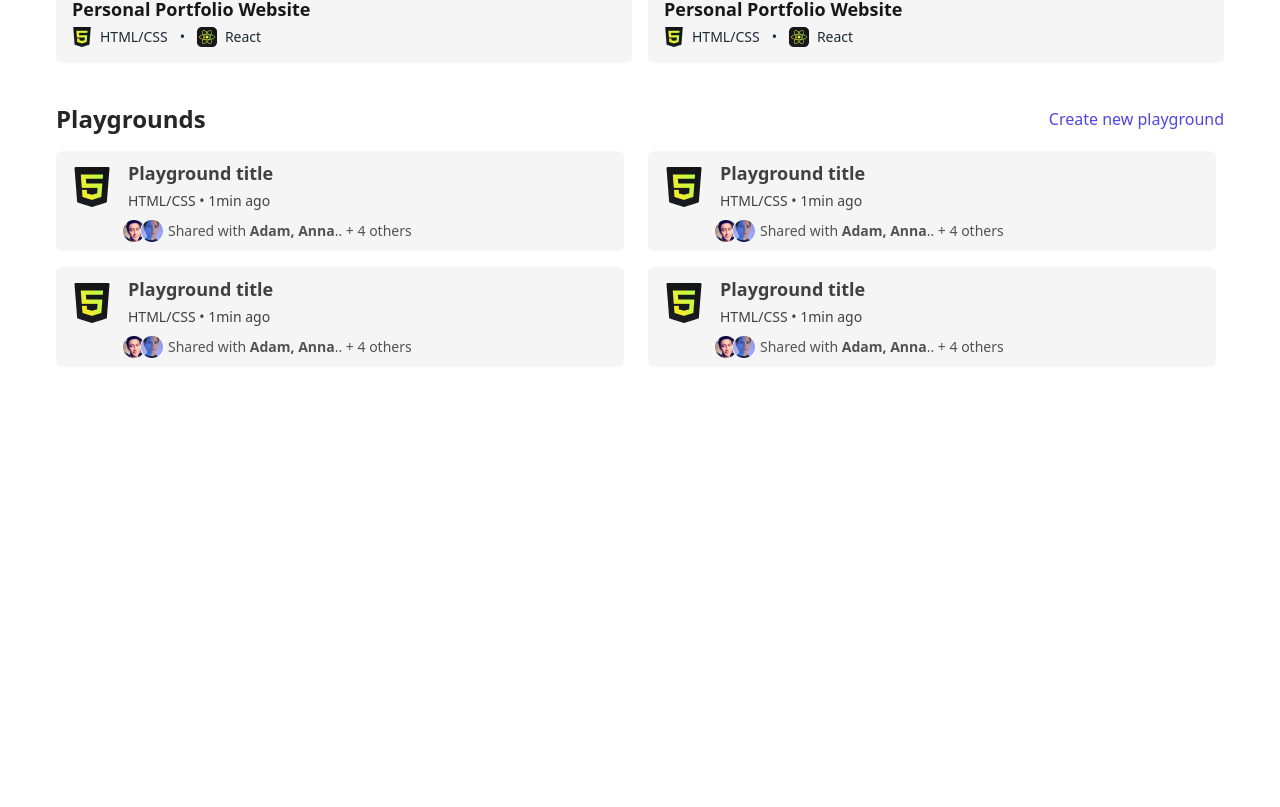
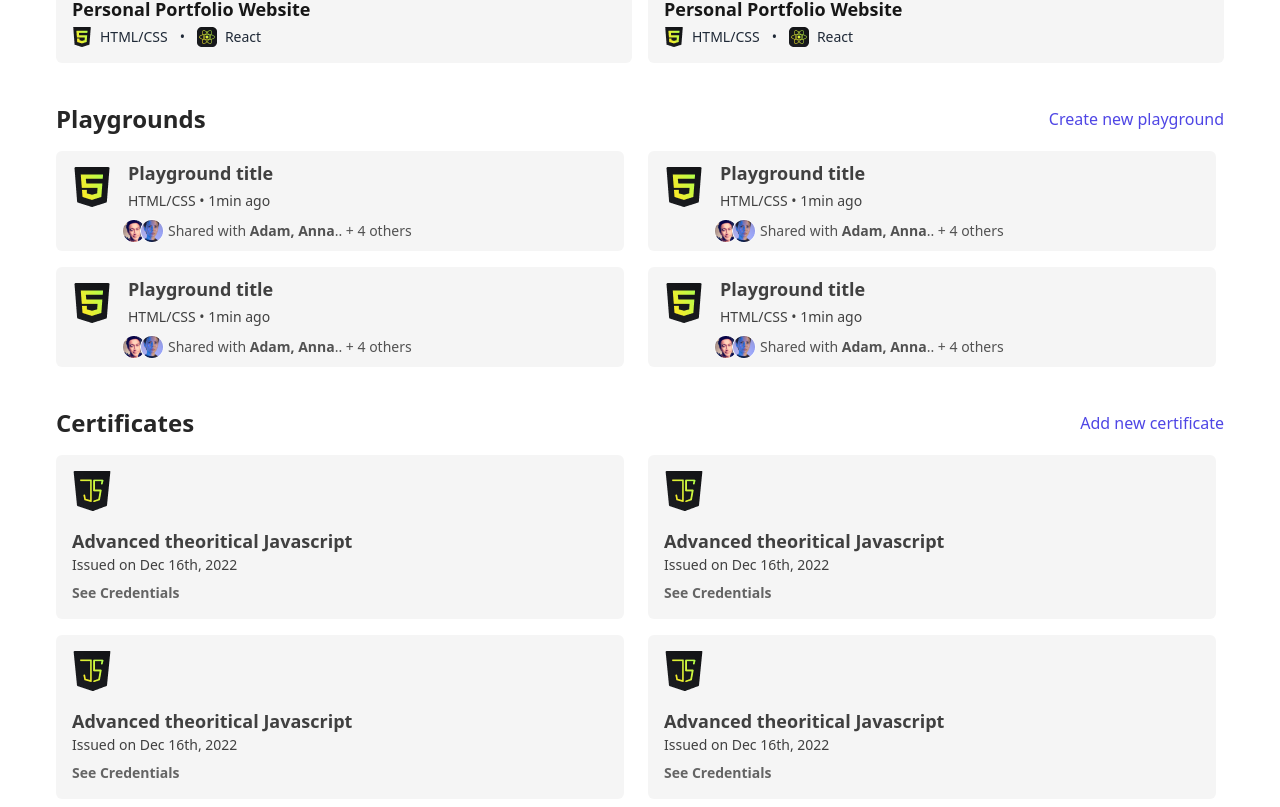
Before and after one commit to ishantchauhan710/codedamn-assignment, a Next.js app: page / in a window 1280 px wide. Shown: the part 1621-2428 px from the top of the page. Before the commit the page ends 1996 px from the top, so only its background shows below. Built offline with nearby package versions, Linux system fonts and the light colour scheme.

Commit message:
Certificate section added

```diff
--- a/src/components/profile/portfolio/Portfolio.tsx
+++ b/src/components/profile/portfolio/Portfolio.tsx
@@ -116,6 +116,29 @@ const Portfolio = () => {
         { name: "Anna", pic: "/dummyuser1.png" },
         { name: "Ishant", pic: "/dummyuser2.png" },
       ],
+    },
+  ];
+
+  const certificates = [
+    {
+      title: "Advanced theoritical Javascript",
+      issuedDate: "Dec 16th, 2022",
+      logo: "/javascriptbig.png",
+    },
+    {
+      title: "Advanced theoritical Javascript",
+      issuedDate: "Dec 16th, 2022",
+      logo: "/javascriptbig.png",
+    },
+    {
+      title: "Advanced theoritical Javascript",
+      issuedDate: "Dec 16th, 2022",
+      logo: "/javascriptbig.png",
+    },
+    {
+      title: "Advanced theoritical Javascript",
+      issuedDate: "Dec 16th, 2022",
+      logo: "/javascriptbig.png",
     },
   ];
 
@@ -246,6 +269,39 @@ const Portfolio = () => {
           ))}
         </div>
       </div>
+
+      {/* CERTIFICATES */}
+      <div className="portfolio-section">
+        <div className="flex items-center justify-between">
+          <div className="portfolio-label">Certificates</div>
+          <div className="portfolio-label-action">Add new certificate</div>
+        </div>
+        <div className="grid grid-cols-2 gap-4">
+          {certificates.map((certificate) => (
+            <div
+              key={certificate.title}
+              className="bg-neutral-200/40  text-gray-800 cursor-pointer p-4 text-sm rounded-md mr-2 flex flex-col"
+            >
+              <Image
+                src={certificate.logo}
+                width={40}
+                height={40}
+                alt={certificate.logo}
+              />
+
+              <div className="text-neutral-700 font-semibold text-lg mt-4">
+                {certificate.title}
+              </div>
+              <div className="text-neutral-700 text-sm font-light">
+                Issued on {certificate.issuedDate}
+              </div>
+              <div className="text-neutral-700/80 text-sm font-semibold  mt-2">
+                See Credentials
+              </div>
+            </div>
+          ))}
+        </div>
+      </div>
     </div>
   );
 };
```
